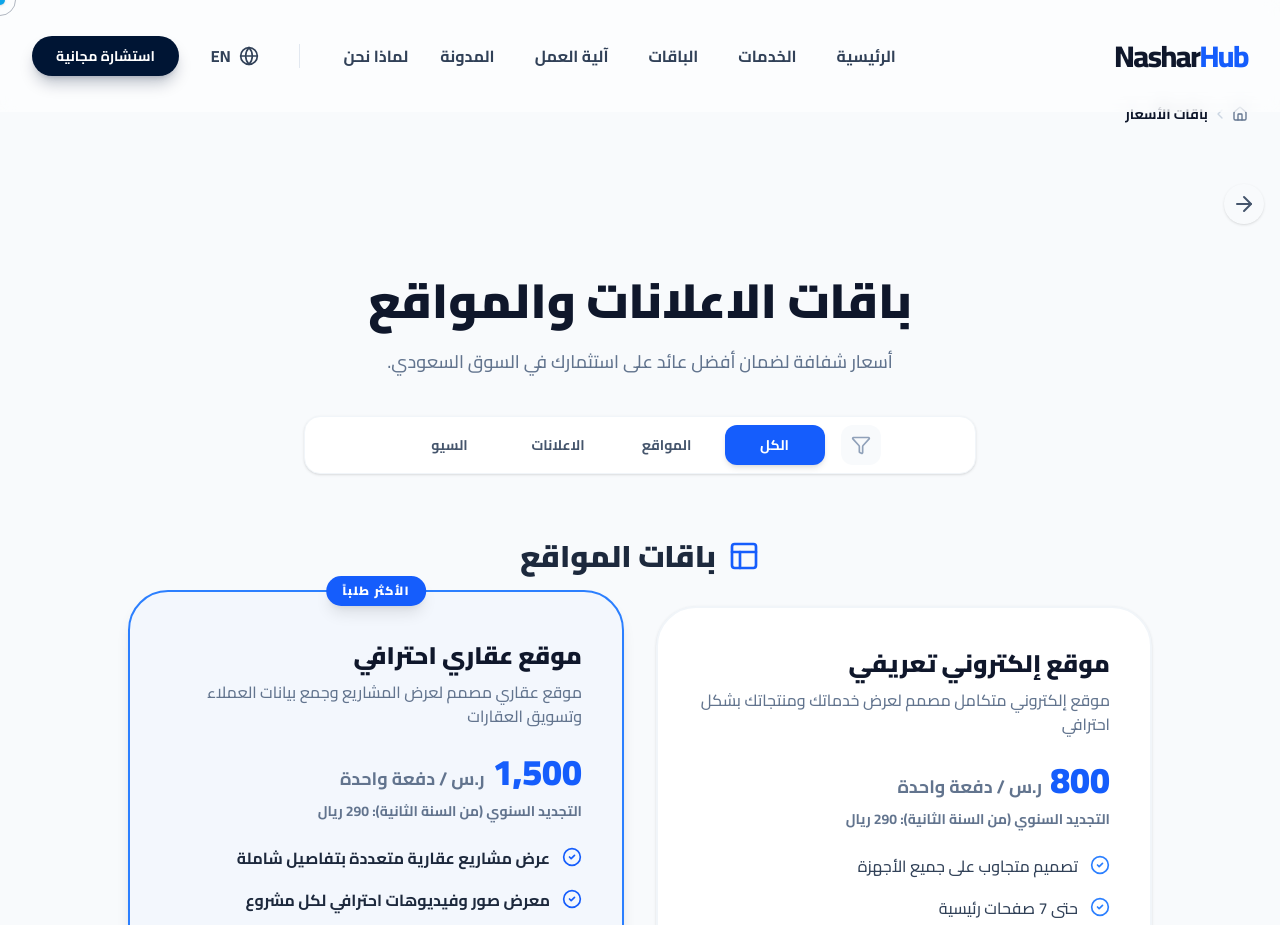
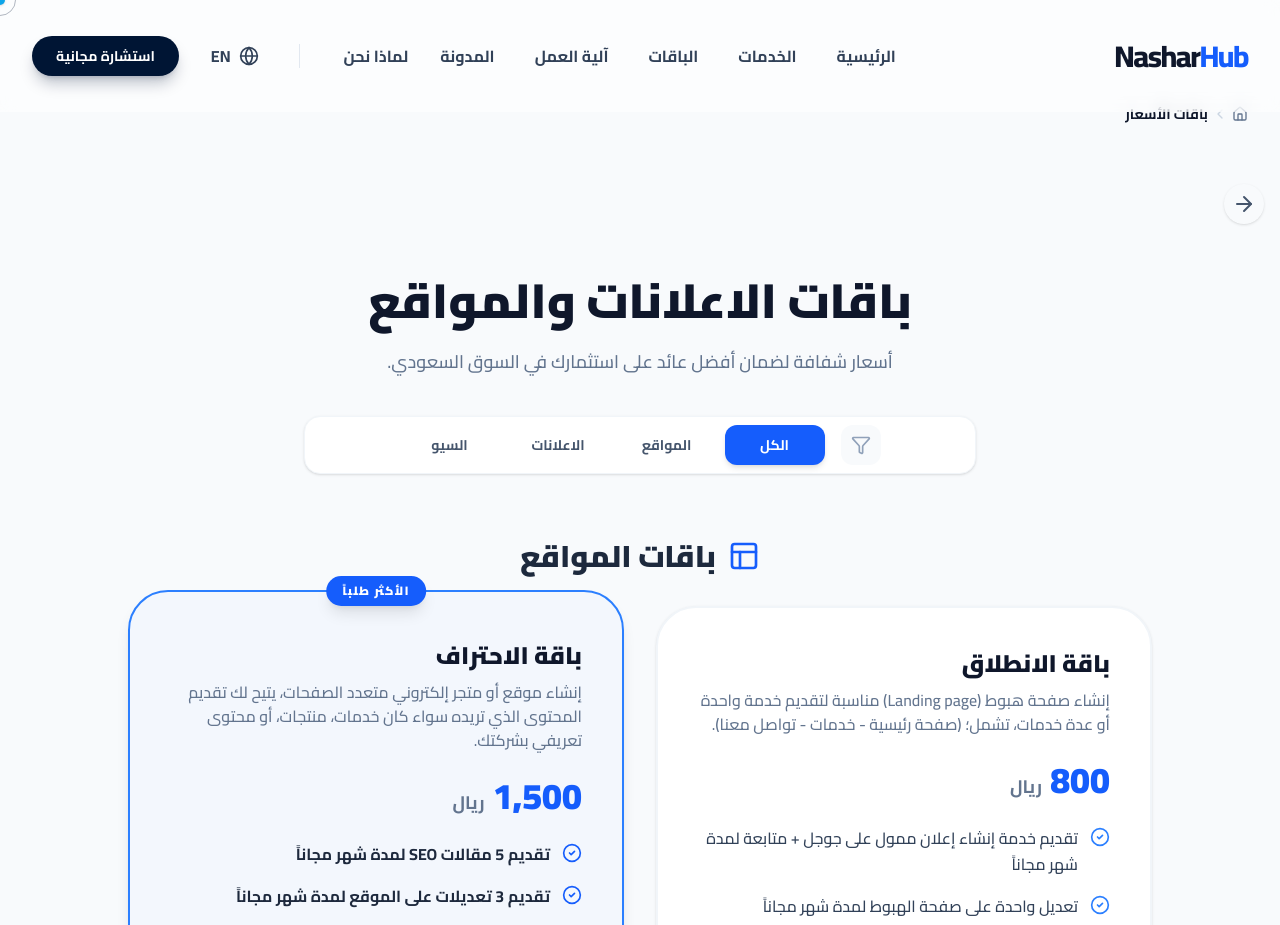
Before and after one commit to AhmedZakaria14/-, a React (Vite) app: page /packages in a window 1280 px wide. Shown: the top 925 px of the page. Built offline with nearby package versions, Linux system fonts and the light colour scheme.

Commit message:
feat: update website package naming and details
Rename "Informational Website" to "Launch Package" and update the pricing description and feature scope to better align with service offerings.

```diff
--- a/src/components/PackagesWizard.tsx
+++ b/src/components/PackagesWizard.tsx
@@ -109,36 +109,26 @@ export const PackagesWizard: React.FC<PackagesWizardProps> = ({ lang, onBack, is
           </div>
 
           <div className="grid grid-cols-1 md:grid-cols-2 gap-8 max-w-5xl mx-auto">
-            {/* Informational Website Package */}
+            {/* Launch Package */}
             <div className="bg-white rounded-[2.5rem] p-8 md:p-10 border-2 border-slate-100 shadow-sm hover:border-blue-500 transition-all flex flex-col">
                <h3 className="text-2xl font-black text-slate-900 mb-2">
-                 {lang === 'en' ? 'Informational Website' : 'موقع إلكتروني تعريفي'}
+                 {lang === 'en' ? 'Launch Package' : 'باقة الانطلاق'}
                </h3>
                <p className="text-slate-500 font-medium mb-6">
-                 {lang === 'en' ? 'A complete professional website to showcase your services and products' : 'موقع إلكتروني متكامل مصمم لعرض خدماتك ومنتجاتك بشكل احترافي'}
+                 {lang === 'en' ? 'Create a landing page suitable for offering one or multiple services, including (Home - Services - Contact Us).' : 'إنشاء صفحة هبوط (Landing page) مناسبة لتقديم خدمة واحدة أو عدة خدمات، تشمل؛ (صفحة رئيسية - خدمات - تواصل معنا).'}
                </p>
                <div className="mb-6">
                  <div className="flex items-baseline gap-2">
                    <span className="text-4xl font-black text-blue-600">800</span>
-                   <span className="text-lg font-bold text-slate-500">{lang === 'en' ? 'SAR / One-time payment' : 'ر.س / دفعة واحدة'}</span>
+                   <span className="text-lg font-bold text-slate-500">{lang === 'en' ? 'SAR' : 'ريال'}</span>
                  </div>
-                 <p className="text-sm text-slate-500 font-bold mt-2">
-                   {lang === 'en' ? 'Annual renewal (from year 2): 290 SAR' : 'التجديد السنوي (من السنة الثانية): 290 ريال'}
-                 </p>
                </div>
 
                <div className="space-y-4 mb-8 flex-1">
                  {[
-                   lang === 'en' ? 'Responsive design on all devices' : 'تصميم متجاوب على جميع الأجهزة',
-                   lang === 'en' ? 'Up to 7 main pages' : 'حتى 7 صفحات رئيسية',
-                   lang === 'en' ? 'Interactive contact forms' : 'نماذج تواصل تفاعلية',
-                   lang === 'en' ? 'Search Engine Optimization (SEO)' : 'تحسين محركات البحث (SEO)',
-                   lang === 'en' ? 'Free SSL security certificate' : 'شهادة أمان SSL مجانية',
-                   lang === 'en' ? 'Easy content management dashboard' : 'لوحة تحكم سهلة لإدارة المحتوى',
-                   lang === 'en' ? 'Fast and secure hosting' : 'استضافة سريعة وآمنة',
-                   lang === 'en' ? '1 month free technical support' : 'دعم فني شهر مجاني',
-                   lang === 'en' ? 'First year hosting free' : 'استضافة السنة الأولى مجانًا',
-                   lang === 'en' ? 'Free dashboard training' : 'تدريب مجاني على لوحة التحكم'
+                   lang === 'en' ? 'Create Google Ads campaign + 1 month free management' : 'تقديم خدمة إنشاء إعلان ممول على جوجل + متابعة لمدة شهر مجاناً',
+                   lang === 'en' ? 'One free landing page revision for one month' : 'تعديل واحدة على صفحة الهبوط لمدة شهر مجاناً',
+                   lang === 'en' ? 'Hosting + Custom Domain with SSL for one year' : 'استضافة + دومين خاص مع حماية SSL لمدة سنة'
                  ].map((feat, i) => (
                    <div key={i} className="flex items-start gap-3">
                      <CheckCircle2 size={20} className="text-blue-500 mt-0.5 shrink-0" />
@@ -147,48 +137,33 @@ export const PackagesWizard: React.FC<PackagesWizardProps> = ({ lang, onBack, is
                  ))}
                </div>
 
-               <ContactButton lang={lang} packageName={lang === 'en' ? 'Informational Website' : 'موقع إلكتروني تعريفي'} />
+               <ContactButton lang={lang} packageName={lang === 'en' ? 'Launch Package' : 'باقة الانطلاق'} />
             </div>
 
-            {/* Real Estate Website Package */}
+            {/* Professional Package */}
             <div className="bg-blue-50/50 rounded-[2.5rem] p-8 md:p-10 border-2 border-blue-500 shadow-lg relative flex flex-col transform md:-translate-y-4">
                <div className="absolute -top-4 left-1/2 -translate-x-1/2 px-4 py-1.5 bg-blue-600 text-white text-[12px] font-black uppercase tracking-widest rounded-full shadow-lg whitespace-nowrap">
                   {lang === 'en' ? 'Most Popular' : 'الأكثر طلباً'}
                </div>
 
                <h3 className="text-2xl font-black text-slate-900 mb-2 mt-2">
-                 {lang === 'en' ? 'Real Estate Website' : 'موقع عقاري احترافي'}
+                 {lang === 'en' ? 'Professional Package' : 'باقة الاحتراف'}
                </h3>
                <p className="text-slate-500 font-medium mb-6">
-                 {lang === 'en' ? 'A professional real estate website to showcase projects and capture leads' : 'موقع عقاري مصمم لعرض المشاريع وجمع بيانات العملاء وتسويق العقارات'}
+                 {lang === 'en' ? 'Create a multi-page website or online store to present the content you want, whether services, products, or company profile.' : 'إنشاء موقع أو متجر إلكتروني متعدد الصفحات، يتيح لك تقديم المحتوى الذي تريده سواء كان خدمات، منتجات، أو محتوى تعريفي بشركتك.'}
                </p>
                <div className="mb-6">
                  <div className="flex items-baseline gap-2">
                    <span className="text-4xl font-black text-blue-600">1,500</span>
-                   <span className="text-lg font-bold text-slate-500">{lang === 'en' ? 'SAR / One-time payment' : 'ر.س / دفعة واحدة'}</span>
+                   <span className="text-lg font-bold text-slate-500">{lang === 'en' ? 'SAR' : 'ريال'}</span>
                  </div>
-                 <p className="text-sm text-slate-500 font-bold mt-2">
-                   {lang === 'en' ? 'Annual renewal (from year 2): 290 SAR' : 'التجديد السنوي (من السنة الثانية): 290 ريال'}
-                 </p>
                </div>
 
                <div className="space-y-4 mb-8 flex-1">
                  {[
-                   lang === 'en' ? 'Multiple real estate project listings' : 'عرض مشاريع عقارية متعددة بتفاصيل شاملة',
-                   lang === 'en' ? 'Professional photo and video gallery per project' : 'معرض صور وفيديوهات احترافي لكل مشروع',
-                   lang === 'en' ? 'Lead capture forms for potential clients' : 'نماذج جمع بيانات العملاء المحتملين (Leads)',
-                   lang === 'en' ? 'Interactive maps for project locations' : 'خرائط تفاعلية لموقع المشاريع',
-                   lang === 'en' ? 'Consultation or site visit booking system' : 'نظام حجز استشارة أو زيارة موقع',
-                   lang === 'en' ? 'WhatsApp integration for instant communication' : 'تكامل مع WhatsApp للتواصل الفوري',
-                   lang === 'en' ? 'Dashboard to manage projects and clients' : 'لوحة تحكم لإدارة المشاريع والعملاء',
-                   lang === 'en' ? 'Detailed visitor and inquiry reports' : 'تقارير تفصيلية عن الزوار والاستفسارات',
-                   lang === 'en' ? 'Real Estate SEO optimization' : 'تحسين محركات البحث للعقارات (Real Estate SEO)',
-                   lang === 'en' ? 'High-performance hosting' : 'استضافة عالية الأداء',
-                   lang === 'en' ? 'Free Saudi domain (.sa)' : 'دومين سعودي (.sa) مجاني',
-                   lang === 'en' ? 'SSL security certificate' : 'شهادة SSL للأمان',
-                   lang === 'en' ? '1 month free technical support' : 'دعم فني شهر مجاني',
-                   lang === 'en' ? 'Comprehensive system training' : 'تدريب شامل على النظام',
-                   lang === 'en' ? 'Custom design reflecting your brand identity' : 'تصميم مخصص يعكس هويتك'
+                   lang === 'en' ? '5 Free SEO Articles for one month' : 'تقديم 5 مقالات SEO لمدة شهر مجاناً',
+                   lang === 'en' ? '3 Free website revisions for one month' : 'تقديم 3 تعديلات على الموقع لمدة شهر مجاناً',
+                   lang === 'en' ? 'Hosting + Custom Domain with SSL for one year' : 'استضافة + دومين خاص مع حماية SSL لمدة سنة'
                  ].map((feat, i) => (
                    <div key={i} className="flex items-start gap-3">
                      <CheckCircle2 size={20} className="text-blue-600 mt-0.5 shrink-0" />
@@ -197,7 +172,7 @@ export const PackagesWizard: React.FC<PackagesWizardProps> = ({ lang, onBack, is
                  ))}
                </div>
 
-               <ContactButton lang={lang} packageName={lang === 'en' ? 'Real Estate Website' : 'موقع عقاري احترافي'} primary />
+               <ContactButton lang={lang} packageName={lang === 'en' ? 'Professional Package' : 'باقة الاحتراف'} primary />
             </div>
           </div>
         </section>
```
